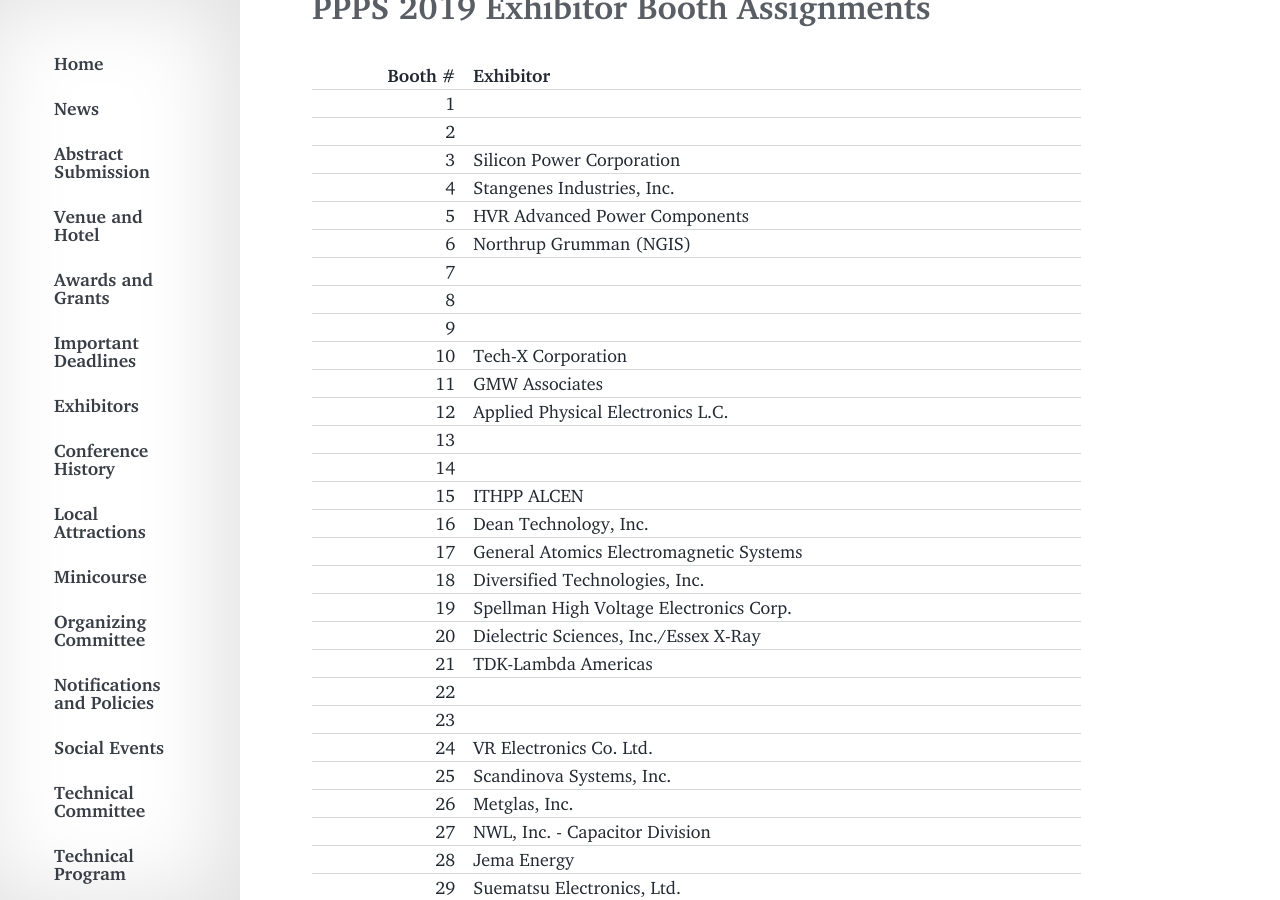
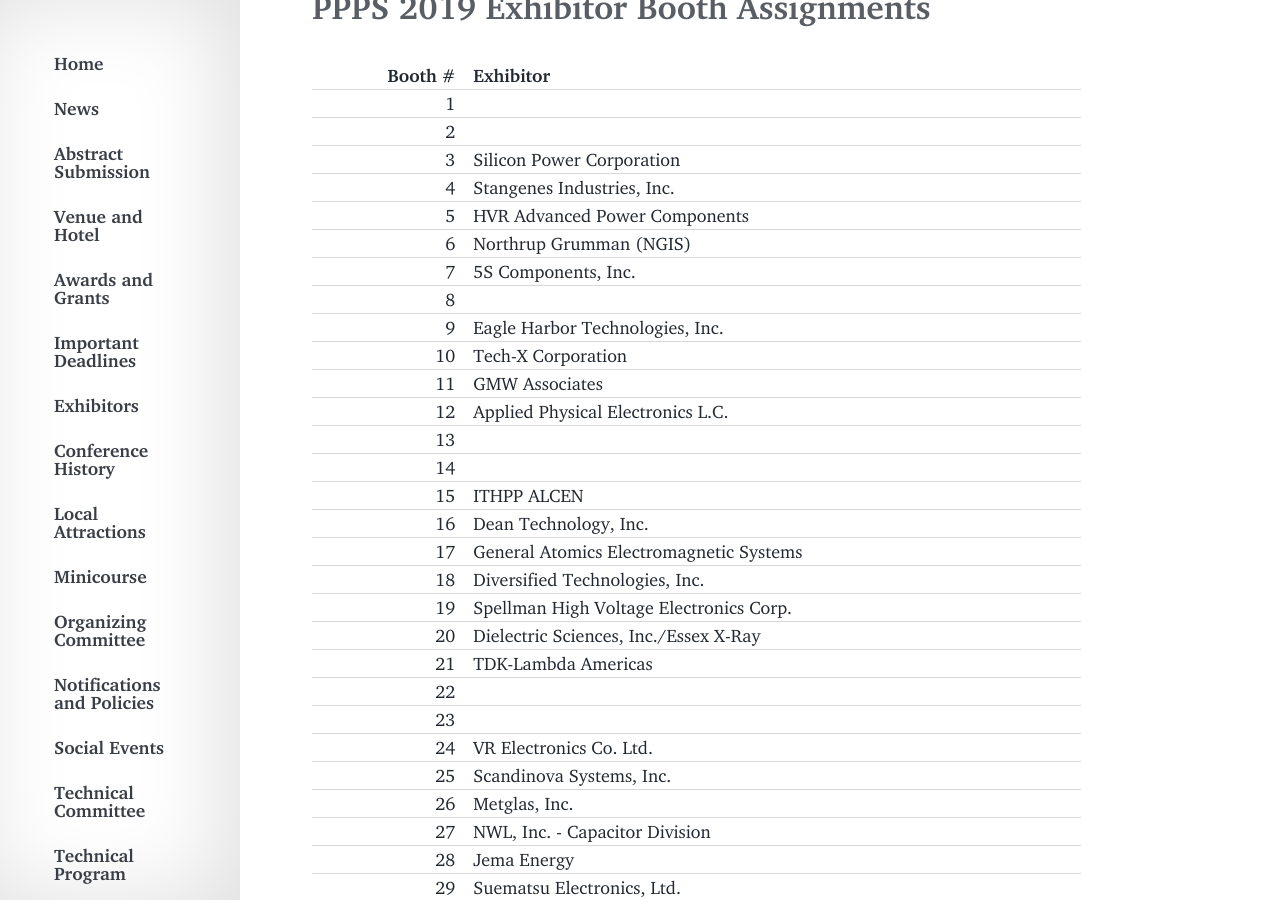
Before and after one commit to ppps2019/ppps2019.github.io, a Jekyll site: the page built from _info_articles/exhibitors.md, in a window 1280 px wide and 900 px high, scrolled down 2292 px. Built offline with Jekyll 4.4.1, drawn with Linux system fonts in a browser that asks for light colours; comment, search, counter and statistics services are not loaded.

Commit message:
Update exhibitors.md

```diff
--- a/_info_articles/exhibitors.md
+++ b/_info_articles/exhibitors.md
@@ -39,9 +39,9 @@ If you plan to reserve a booth and **intend to make the booth registration depos
 | 4      | Stangenes Industries, Inc. |
 | 5     | HVR Advanced Power Components       |
 | 6 | Northrup Grumman (NGIS) |
-| 7 | |
+| 7 | 5S Components, Inc. |
 | 8 | |
-| 9 | |
+| 9 | Eagle Harbor Technologies, Inc. |
 | 10 | Tech-X Corporation |
 | 11 | GMW Associates |
 | 12 | Applied Physical Electronics L.C. |
```
